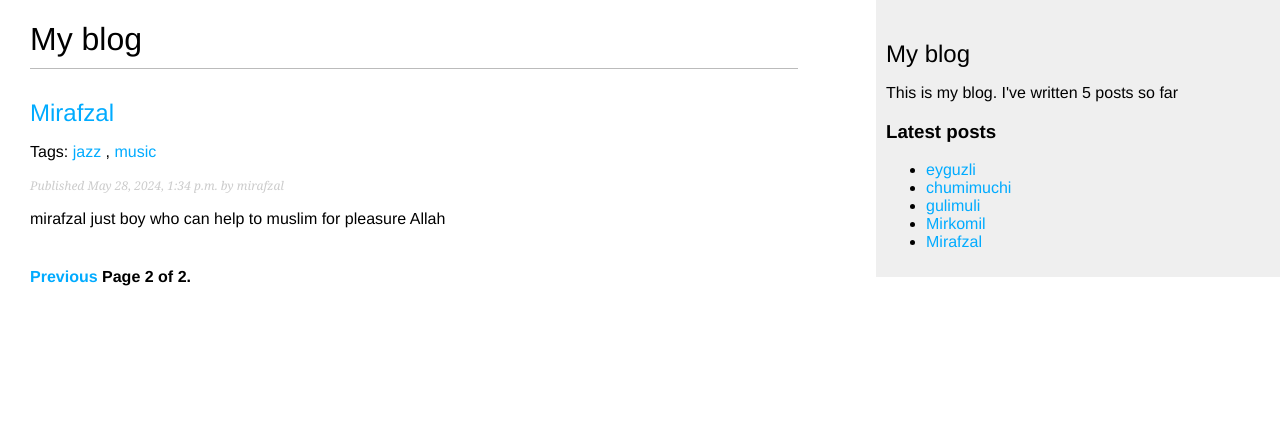
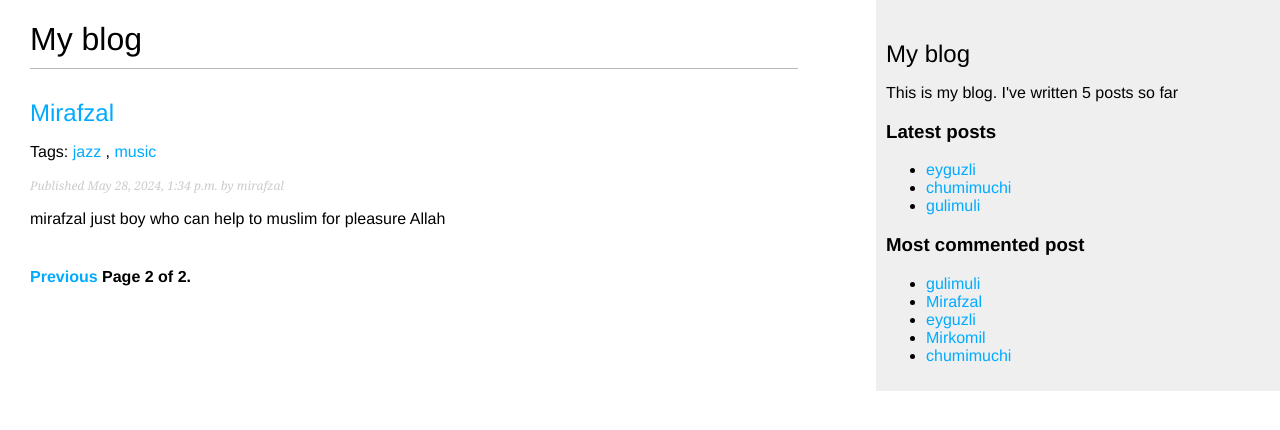
Before and after one commit to mirafzalswe/My-Blog, a Django app: page /blog/?page=2 in a window 1280 px wide. Shown: the top 430 px of the page. Run offline with Django 4.2, Linux system fonts and the light colour scheme; data comes from the database, SQL or seed files in the repository; parts of the project's set-up code (start-up, migrations or seed data) failed here and were passed over.

Commit message:
added get most commented comment

```diff
--- a/blog/templates/blog/base.html
+++ b/blog/templates/blog/base.html
@@ -17,7 +17,16 @@
             I've written {% total_posts  %} posts so far
         </p>
         <h3>Latest posts</h3>
-        {% show_latest_posts %}
+        {% show_latest_posts 3 %}
+        <h3>Most commented post</h3>
+        {% get_most_commented_posts as most_commented_posts %}
+        <ul>
+            {% for post in most_commented_posts %}
+            <li>
+                <a href="{{ post.get_absolute_url }}">{{ post.title }}</a>
+            </li>
+            {% endfor %}
+        </ul>
     </div>
 </body>
 </html>
--- a/blog/templatetags/blog_tags.py
+++ b/blog/templatetags/blog_tags.py
@@ -1,5 +1,6 @@
 from django import template
 from blog.models import Post
+from django.db.models import Count
 
 register = template.Library()
 @register.simple_tag
@@ -11,3 +12,10 @@ def total_posts():
 def show_latest_posts(count=5):
     latest_posts = Post.published.order_by('-publish')[:count]
     return {'latest_posts': latest_posts}
+
+
+@register.simple_tag
+def get_most_commented_posts(count=5):
+    return Post.published.annotate(
+        total_comment=Count('comments')
+    ).order_by('-total_comment')[:count]
```
